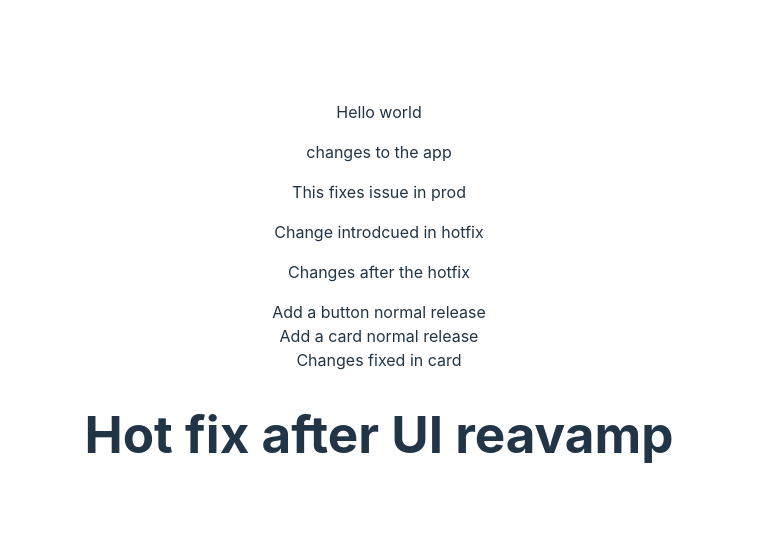
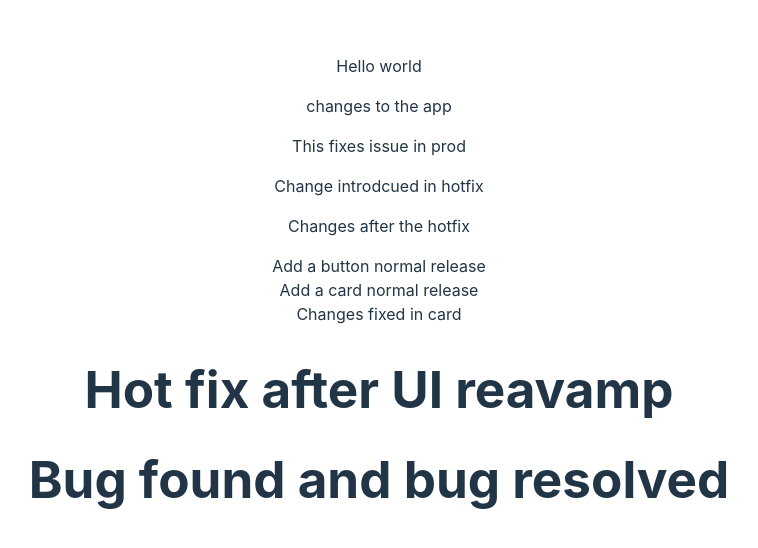
Before and after one commit to SagarMahadik/trial-cicd, a React (Vite) app: page / in a window 1280 px wide. Shown: the part 110-658 px from the top of the page, without its empty margins (261-1019 px from the left). Built offline with nearby package versions, Linux system fonts and the light colour scheme.

Commit message:
fix(ui): button fixed

```diff
--- a/src/App.tsx
+++ b/src/App.tsx
@@ -13,6 +13,7 @@ const App: React.FC = () => {
 			<div>Add a card normal release</div>
 			<div>Changes fixed in card</div>
 			<h1>Hot fix after UI reavamp</h1>
+			<h1>Bug found and bug resolved</h1>
 		</>
 	);
 };
```
